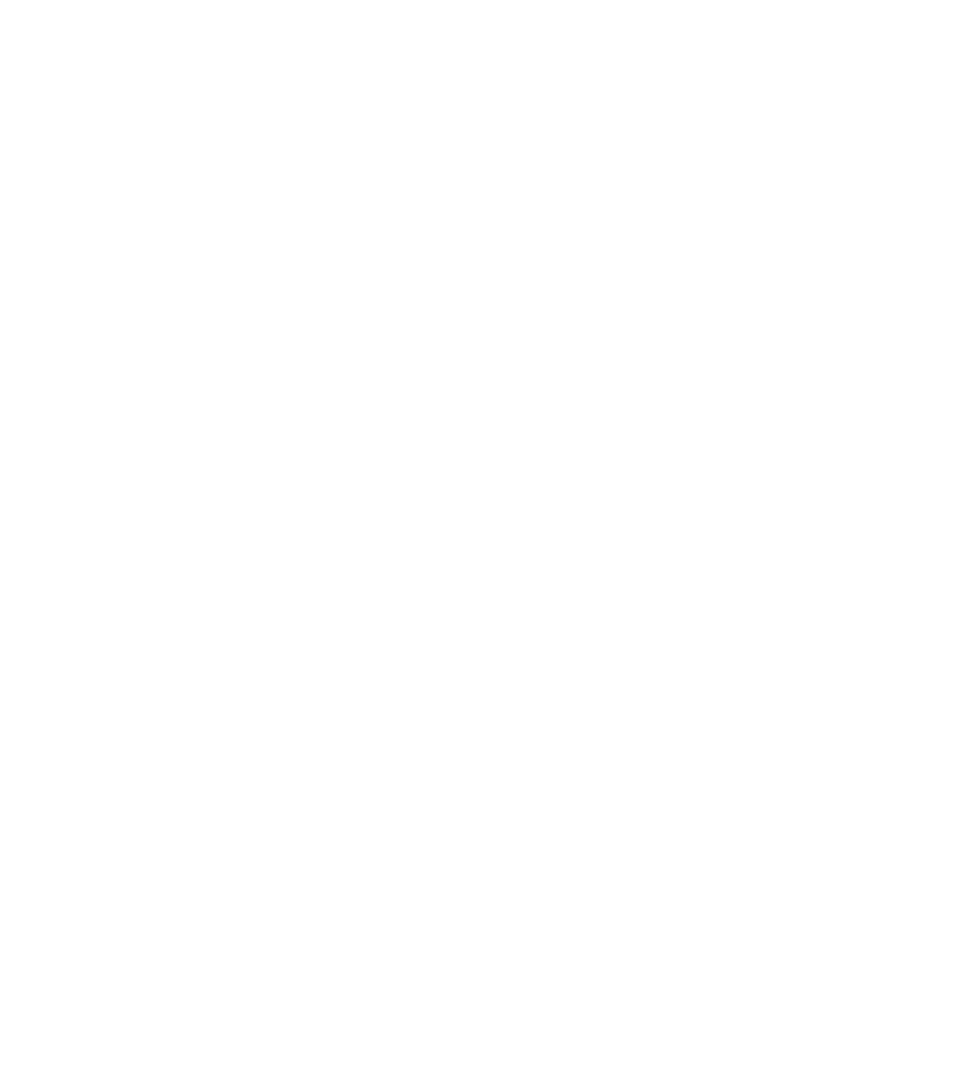
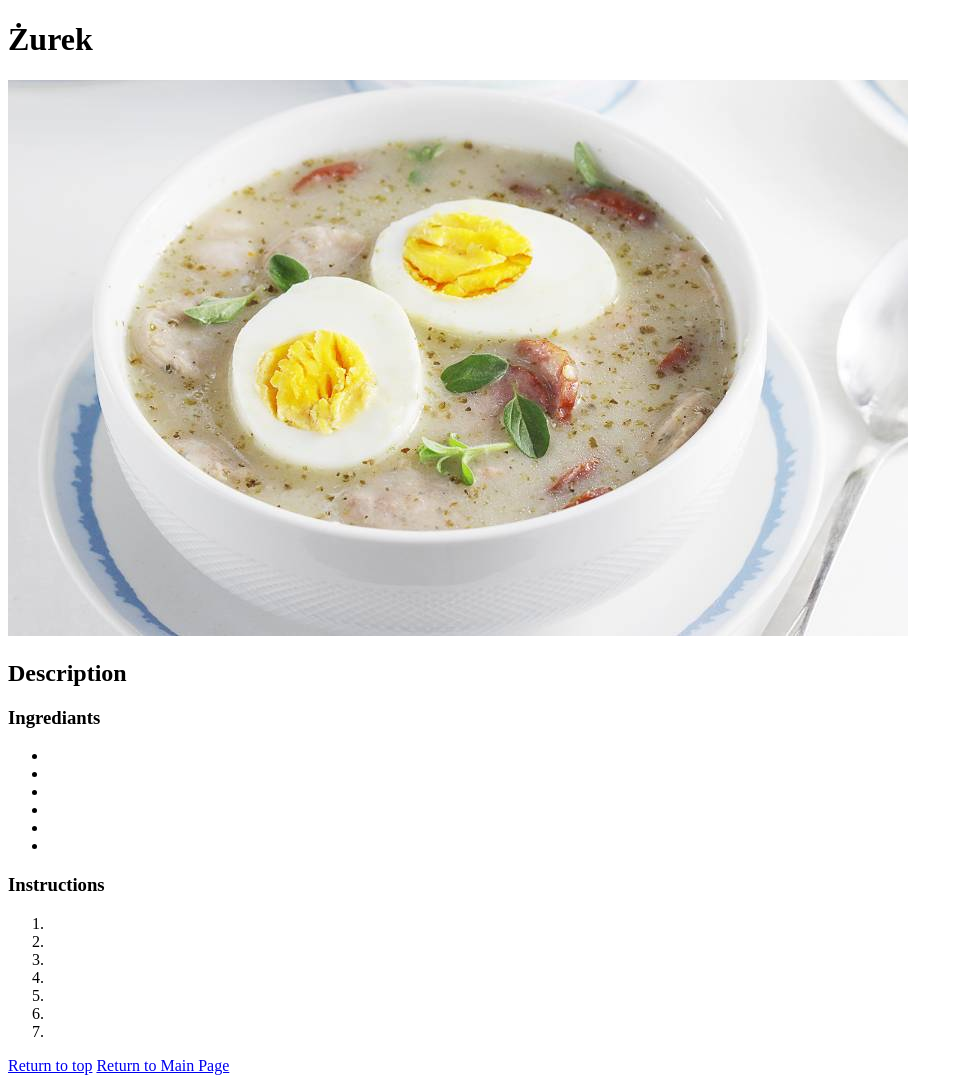
Before and after one commit to Talar25/odin-recipes, a plain HTML site: page recipes/zurek.html in a window 1280 px wide. Shown: the whole page, without its empty margins (0-963 px from the left). Before the commit the page ends 800 px from the top, so only its background shows below. Drawn offline with Linux system fonts and the light colour scheme.

Commit message:
Add another recipe

```diff
--- a/recipes/zurek.html
+++ b/recipes/zurek.html
@@ -4,9 +4,36 @@
     <meta charset="UTF-8">
     <meta http-equiv="X-UA-Compatible" content="IE=edge">
     <meta name="viewport" content="width=device-width, initial-scale=1.0">
-    <title>Document</title>
+    <title>Odin recipes</title>
 </head>
 <body>
+    <h1>Żurek</h1>
+    <img src="../images/zurek.jpg" alt="zurek">
+    <h2>Description</h2>
+    <p></p>
+    <p></p>
 
+    <h3>Ingrediants</h3>
+    <ul>
+        <li></li>
+        <li></li>
+        <li></li>
+        <li></li>
+        <li></li>
+        <li></li>
+    </ul>
+    <h3>Instructions</h3>
+    <ol>
+        <li></li>
+        <li></li>
+        <li></li>
+        <li></li>
+        <li></li>
+        <li></li>
+        <li></li>
+
+    </ol>
+    <a href="#">Return to top</a>
+    <a href="../index.html">Return to Main Page</a>
 </body>
 </html>
```
Also changed, not shown: index.html (+17 -0 lines), recipes/bigos.html (+22 -1 lines), recipes/pierogi.html (+28 -1 lines).
